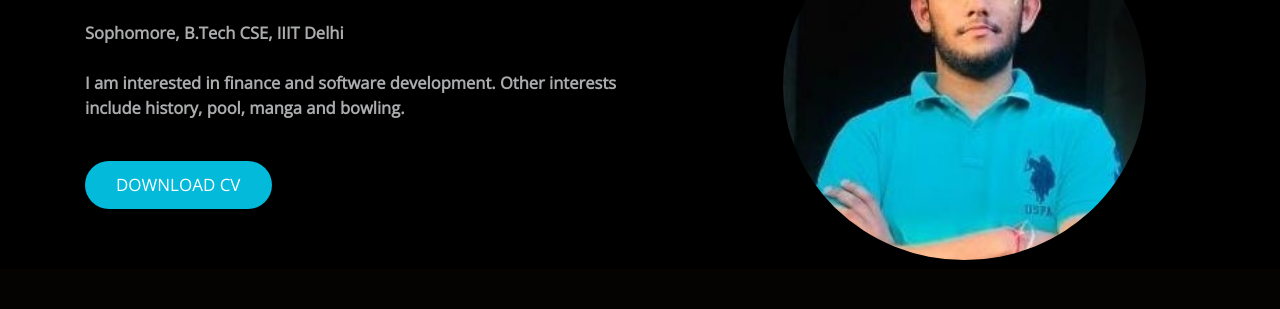
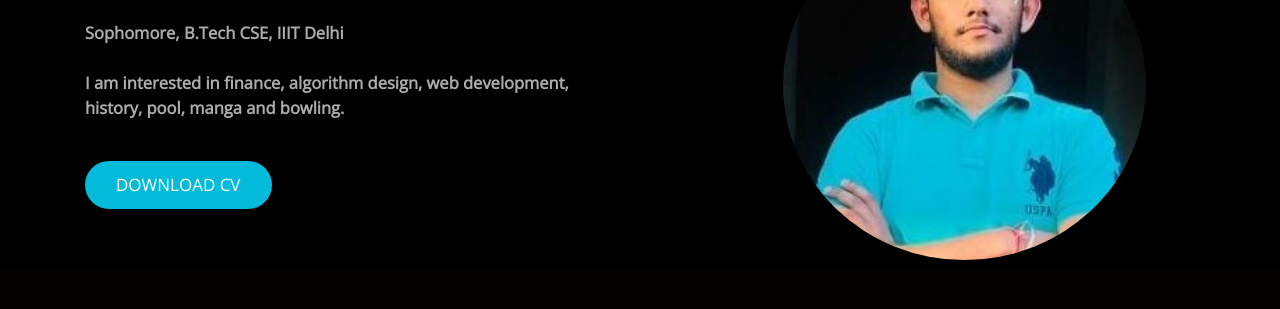
Before and after one commit to AdmiralFruit/AdmiralFruit.github.io, a plain HTML site: page index.html in a window 1280 px wide. Shown: the part 331-640 px from the top of the page. Drawn offline with nearby package versions, Linux system fonts and the light colour scheme; files whose address does not match are found by name.

Commit message:
Update index.html

```diff
--- a/index.html
+++ b/index.html
@@ -83,7 +83,7 @@
                 <br>
                 <p class="text"> Sophomore, B.Tech CSE, IIIT Delhi </p>
                 <br>
-                <p class="text"> I am interested in finance and software development. Other interests include history, pool, manga and bowling.</p>
+                <p class="text"> I am interested in finance, algorithm design, web development, history, pool, manga and bowling.</p>
                 <br>
                 <a href="assets/DivyamGupta_Resume_2020058.pdf" class="btn btn-common mt-3" download="Divyam_resume.pdf" target="_blank">Download CV</a>
               </div>
```
